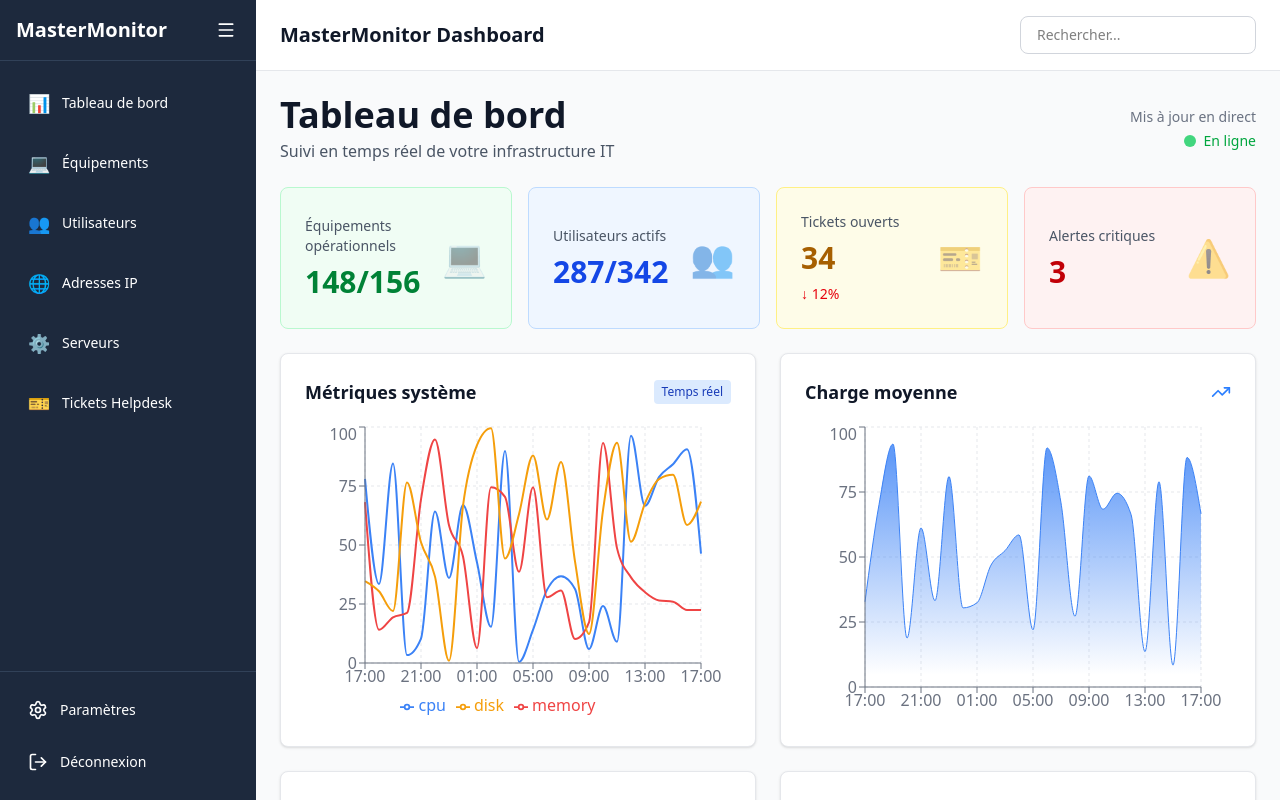
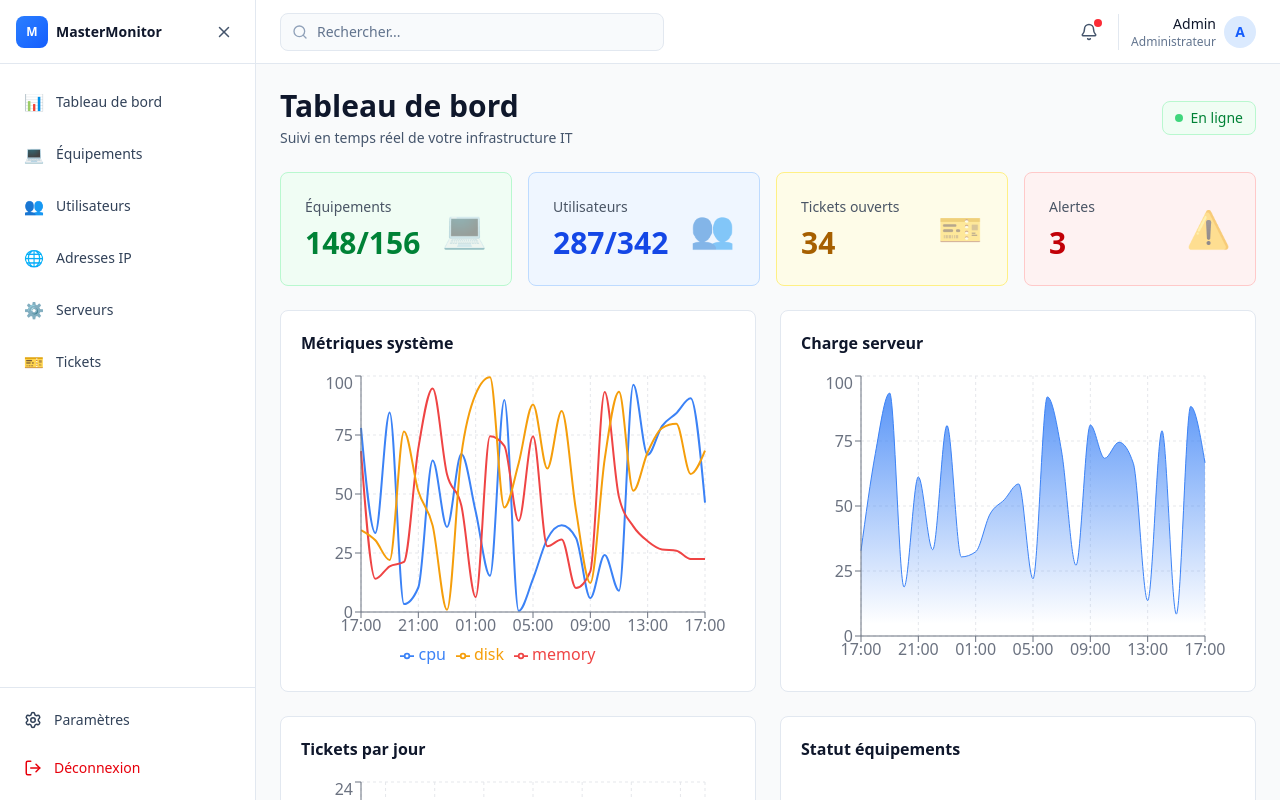
Before and after one commit to Halid13/MasterMonitor, a Next.js app: page / in a window 1280 px wide. Built offline with nearby package versions, Linux system fonts and the light colour scheme.

Commit message:
change the interface

```diff
--- a/src/app/page.tsx
+++ b/src/app/page.tsx
@@ -13,7 +13,6 @@ import {
 } from '@/components/ChartComponents';
 import { useDashboardStore } from '@/store/dashboard';
 import { DashboardStats } from '@/types';
-import { TrendingUp, AlertCircle, Zap } from 'lucide-react';
 
 // Générer des données de temps réel
 const generateTimeSeriesData = (hours: number = 24) => {
@@ -98,32 +97,29 @@ export default function Dashboard() {
   return (
     <MainLayout>
       <div className="space-y-6">
-        {/* Titre */}
+        {/* Header */}
         <div className="flex items-center justify-between">
           <div>
-            <h1 className="text-4xl font-bold text-gray-900">Tableau de bord</h1>
-            <p className="text-gray-600 mt-1">Suivi en temps réel de votre infrastructure IT</p>
+            <h1 className="text-3xl font-bold text-slate-900">Tableau de bord</h1>
+            <p className="text-slate-600 text-sm mt-1">Suivi en temps réel de votre infrastructure IT</p>
           </div>
-          <div className="text-right">
-            <p className="text-sm text-gray-500">Mis à jour en direct</p>
-            <div className="flex items-center justify-end gap-2 mt-1">
-              <div className="w-3 h-3 bg-green-500 rounded-full animate-pulse"></div>
-              <span className="text-sm font-medium text-green-600">En ligne</span>
-            </div>
+          <div className="flex items-center gap-2 px-3 py-1.5 bg-green-50 border border-green-200 rounded-lg">
+            <div className="w-2 h-2 bg-green-500 rounded-full animate-pulse"></div>
+            <span className="text-sm font-medium text-green-700">En ligne</span>
           </div>
         </div>
 
-        {/* KPIs en haut */}
+        {/* KPIs */}
         {stats && (
-          <div className="grid grid-cols-1 md:grid-cols-2 lg:grid-cols-4 gap-4">
+          <div className="grid grid-cols-1 sm:grid-cols-2 lg:grid-cols-4 gap-4">
             <StatCard
-              title="Équipements opérationnels"
+              title="Équipements"
               value={`${stats.operationalEquipment}/${stats.totalEquipment}`}
               icon="💻"
               color="green"
             />
             <StatCard
-              title="Utilisateurs actifs"
+              title="Utilisateurs"
               value={`${stats.activeUsers}/${stats.totalUsers}`}
               icon="👥"
               color="blue"
@@ -132,11 +128,10 @@ export default function Dashboard() {
               title="Tickets ouverts"
               value={stats.openTickets}
               icon="🎫"
-              trend={-12}
               color="yellow"
             />
             <StatCard
-              title="Alertes critiques"
+              title="Alertes"
               value={stats.criticalTickets}
               icon="⚠️"
               color={stats.criticalTickets > 0 ? 'red' : 'green'}
@@ -144,161 +139,132 @@ export default function Dashboard() {
           </div>
         )}
 
-        {/* Graphiques principaux */}
+        {/* Charts Grid */}
         <div className="grid grid-cols-1 lg:grid-cols-2 gap-6">
-          {/* CPU, Mémoire, Disque */}
-          <div className="bg-white rounded-lg border border-gray-200 p-6 shadow-sm">
-            <div className="flex items-center justify-between mb-4">
-              <h2 className="text-lg font-bold text-gray-900">Métriques système</h2>
-              <span className="text-xs bg-blue-100 text-blue-800 px-2 py-1 rounded">Temps réel</span>
-            </div>
+          <div className="bg-white rounded-lg border border-slate-200 p-5">
+            <h2 className="text-base font-bold text-slate-900 mb-4">Métriques système</h2>
             <MetricsLineChart data={timeSeriesData} />
           </div>
 
-          {/* Charge serveur */}
-          <div className="bg-white rounded-lg border border-gray-200 p-6 shadow-sm">
-            <div className="flex items-center justify-between mb-4">
-              <h2 className="text-lg font-bold text-gray-900">Charge moyenne</h2>
-              <TrendingUp className="w-5 h-5 text-blue-500" />
-            </div>
+          <div className="bg-white rounded-lg border border-slate-200 p-5">
+            <h2 className="text-base font-bold text-slate-900 mb-4">Charge serveur</h2>
             <ServerLoadChart data={timeSeriesData} />
           </div>
         </div>
 
-        {/* Graphiques secondaires */}
+        {/* Secondary Charts */}
         <div className="grid grid-cols-1 lg:grid-cols-2 gap-6">
-          {/* Tickets par jour */}
-          <div className="bg-white rounded-lg border border-gray-200 p-6 shadow-sm">
-            <h2 className="text-lg font-bold text-gray-900 mb-4">Tickets par jour</h2>
+          <div className="bg-white rounded-lg border border-slate-200 p-5">
+            <h2 className="text-base font-bold text-slate-900 mb-4">Tickets par jour</h2>
             <TicketsBarChart data={ticketsData} />
           </div>
 
-          {/* Statut équipements */}
-          <div className="bg-white rounded-lg border border-gray-200 p-6 shadow-sm">
-            <h2 className="text-lg font-bold text-gray-900 mb-4">Statut des équipements</h2>
+          <div className="bg-white rounded-lg border border-slate-200 p-5">
+            <h2 className="text-base font-bold text-slate-900 mb-4">Statut équipements</h2>
             <StatusPieChart data={equipmentStatus} />
           </div>
         </div>
 
-        {/* Trafic réseau */}
-        <div className="bg-white rounded-lg border border-gray-200 p-6 shadow-sm">
-          <div className="flex items-center justify-between mb-4">
-            <h2 className="text-lg font-bold text-gray-900">Trafic réseau</h2>
-            <span className="text-xs bg-green-100 text-green-800 px-2 py-1 rounded">Entrée/Sortie</span>
-          </div>
+        {/* Network Traffic */}
+        <div className="bg-white rounded-lg border border-slate-200 p-5">
+          <h2 className="text-base font-bold text-slate-900 mb-4">Trafic réseau</h2>
           <NetworkTrafficChart data={timeSeriesData} />
         </div>
 
-        {/* Grille d'informations */}
-        <div className="grid grid-cols-1 md:grid-cols-3 gap-6">
-          {/* Santé des serveurs */}
-          <div className="bg-white rounded-lg border border-gray-200 p-6">
-            <div className="flex items-center justify-between mb-4">
-              <h3 className="font-bold text-gray-900">Santé des serveurs</h3>
-              <Zap className="w-5 h-5 text-yellow-500" />
-            </div>
+        {/* Info Cards */}
+        <div className="grid grid-cols-1 sm:grid-cols-2 lg:grid-cols-3 gap-6">
+          <div className="bg-white rounded-lg border border-slate-200 p-5">
+            <h3 className="font-bold text-slate-900 text-sm mb-4">Santé serveurs</h3>
             {stats && (
-              <>
-                <div className="mb-2">
-                  <div className="flex justify-between items-center mb-1">
-                    <span className="text-sm text-gray-600">Score global</span>
+              <div>
+                <div className="flex justify-between items-center mb-2">
+                  <span className="text-xs text-slate-600">Score global</span>
                   <span className="font-bold text-2xl text-blue-600">{stats.serverHealthScore}%</span>
                 </div>
-                  <div className="w-full h-3 bg-gray-200 rounded-full overflow-hidden">
+                <div className="w-full h-2 bg-slate-100 rounded-full overflow-hidden">
                   <div
-                      className="h-full bg-gradient-to-r from-green-400 to-green-600 transition-all duration-500"
+                    className="h-full bg-gradient-to-r from-green-400 to-green-500"
                     style={{ width: `${stats.serverHealthScore}%` }}
                   />
                 </div>
               </div>
-              </>
             )}
           </div>
 
-          {/* Utilisation des IPs */}
-          <div className="bg-white rounded-lg border border-gray-200 p-6">
-            <div className="flex items-center justify-between mb-4">
-              <h3 className="font-bold text-gray-900">Allocation IPs</h3>
-              <span className="text-2xl">🌐</span>
-            </div>
+          <div className="bg-white rounded-lg border border-slate-200 p-5">
+            <h3 className="font-bold text-slate-900 text-sm mb-4">Allocation IPs</h3>
             {stats && (
-              <>
-                <div className="mb-2">
-                  <div className="flex justify-between items-center mb-1">
-                    <span className="text-sm text-gray-600">Utilisation</span>
+              <div>
+                <div className="flex justify-between items-center mb-2">
+                  <span className="text-xs text-slate-600">Utilisation</span>
                   <span className="font-bold text-2xl text-purple-600">{stats.ipUtilization}%</span>
                 </div>
-                  <div className="w-full h-3 bg-gray-200 rounded-full overflow-hidden">
+                <div className="w-full h-2 bg-slate-100 rounded-full overflow-hidden">
                   <div
-                      className="h-full bg-gradient-to-r from-purple-400 to-purple-600 transition-all duration-500"
+                    className="h-full bg-gradient-to-r from-purple-400 to-purple-500"
                     style={{ width: `${stats.ipUtilization}%` }}
                   />
                 </div>
               </div>
-              </>
             )}
           </div>
 
-          {/* Alertes actives */}
-          <div className="bg-white rounded-lg border border-gray-200 p-6">
-            <div className="flex items-center justify-between mb-4">
-              <h3 className="font-bold text-gray-900">Alertes</h3>
-              <AlertCircle className="w-5 h-5 text-red-500" />
+          <div className="bg-white rounded-lg border border-slate-200 p-5">
+            <h3 className="font-bold text-slate-900 text-sm mb-4">Alertes</h3>
+            {stats && (
+              <div>
+                <p className="text-3xl font-bold text-red-600 mb-1">{stats.activeAlerts}</p>
+                <p className="text-xs text-slate-600">Alertes actives</p>
               </div>
-            {stats && (
-              <>
-                <p className="text-4xl font-bold text-red-600 mb-2">{stats.activeAlerts}</p>
-                <p className="text-sm text-gray-600">Alertes actives nécessitant attention</p>
-              </>
             )}
           </div>
         </div>
 
-        {/* Serveurs et alertes en bas */}
+        {/* Bottom Grids */}
         <div className="grid grid-cols-1 lg:grid-cols-2 gap-6">
-          {/* Statut serveurs */}
-          <div className="bg-white rounded-lg border border-gray-200 p-6">
-            <h3 className="font-bold text-gray-900 mb-4">État des serveurs</h3>
-            <div className="space-y-3">
-              {servers.map((server) => (
-                <div key={server.id} className="flex items-center justify-between p-3 bg-gray-50 rounded">
-                  <div className="flex-1">
-                    <p className="font-medium text-gray-900">{server.name}</p>
-                    <p className="text-xs text-gray-500">{server.ipAddress}</p>
+          {/* Servers */}
+          <div className="bg-white rounded-lg border border-slate-200 p-5">
+            <h3 className="font-bold text-slate-900 text-sm mb-4">État des serveurs</h3>
+            <div className="space-y-2">
+              {servers.slice(0, 3).map((server) => (
+                <div key={server.id} className="flex items-center justify-between p-3 bg-slate-50 rounded">
+                  <div className="flex-1 min-w-0">
+                    <p className="font-medium text-slate-900 text-sm">{server.name}</p>
+                    <p className="text-xs text-slate-500">{server.ipAddress}</p>
                   </div>
-                  <div className="flex items-center gap-2">
-                    <div className="w-24 h-2 bg-gray-200 rounded-full overflow-hidden">
+                  <div className="flex items-center gap-2 flex-shrink-0">
+                    <div className="w-16 h-2 bg-slate-200 rounded-full overflow-hidden">
                       <div
-                        className="h-full bg-gradient-to-r from-green-400 to-green-600"
+                        className="h-full bg-green-500"
                         style={{ width: `${server.healthScore}%` }}
                       />
                     </div>
-                    <span className="text-sm font-bold text-gray-900 w-8">{server.healthScore}%</span>
+                    <span className="text-xs font-bold text-slate-700 w-6">{server.healthScore}%</span>
                   </div>
                 </div>
               ))}
             </div>
           </div>
 
-          {/* Alertes récentes */}
-          <div className="bg-white rounded-lg border border-gray-200 p-6">
-            <h3 className="font-bold text-gray-900 mb-4">Alertes récentes</h3>
-            <div className="space-y-3">
-              {alerts.slice(0, 4).map((alert) => (
+          {/* Alerts */}
+          <div className="bg-white rounded-lg border border-slate-200 p-5">
+            <h3 className="font-bold text-slate-900 text-sm mb-4">Alertes récentes</h3>
+            <div className="space-y-2">
+              {alerts.slice(0, 3).map((alert) => (
                 <div
                   key={alert.id}
-                  className={`p-3 rounded border-l-4 ${
+                  className={`p-3 rounded text-xs border-l-2 ${
                     alert.type === 'critical'
-                      ? 'bg-red-50 border-red-500'
+                      ? 'bg-red-50 border-l-red-500'
                       : alert.type === 'error'
-                      ? 'bg-red-50 border-red-500'
+                      ? 'bg-orange-50 border-l-orange-500'
                       : alert.type === 'warning'
-                      ? 'bg-yellow-50 border-yellow-500'
-                      : 'bg-blue-50 border-blue-500'
+                      ? 'bg-yellow-50 border-l-yellow-500'
+                      : 'bg-blue-50 border-l-blue-500'
                   }`}
                 >
-                  <p className="font-medium text-gray-900 text-sm">{alert.title}</p>
-                  <p className="text-xs text-gray-600">{alert.message}</p>
+                  <p className="font-medium text-slate-900">{alert.title}</p>
+                  <p className="text-slate-600 mt-0.5">{alert.message}</p>
                 </div>
               ))}
             </div>
--- a/src/components/MainLayout.tsx
+++ b/src/components/MainLayout.tsx
@@ -1,7 +1,7 @@
 'use client';
 
 import { ReactNode, useState } from 'react';
-import { Menu, LogOut, Settings } from 'lucide-react';
+import { Menu, X, Bell, LogOut, Settings, User, Search } from 'lucide-react';
 
 interface LayoutProps {
   children: ReactNode;
@@ -16,74 +16,96 @@ export const MainLayout = ({ children }: LayoutProps) => {
     { href: '/users', label: 'Utilisateurs', icon: '👥' },
     { href: '/ip-addresses', label: 'Adresses IP', icon: '🌐' },
     { href: '/servers', label: 'Serveurs', icon: '⚙️' },
-    { href: '/tickets', label: 'Tickets Helpdesk', icon: '🎫' },
+    { href: '/tickets', label: 'Tickets', icon: '🎫' },
   ];
 
   return (
-    <div className="flex h-screen bg-gray-900">
+    <div className="flex h-screen bg-white text-slate-900 overflow-hidden">
       {/* Sidebar */}
-      <div
-        className={`${
-          sidebarOpen ? 'w-64' : 'w-20'
-        } bg-slate-800 text-white transition-all duration-300 flex flex-col`}
-      >
+      <aside className={`${sidebarOpen ? 'w-64' : 'w-20'} bg-white border-r border-slate-200 flex flex-col transition-all duration-300 ease-out`}>
         {/* Logo */}
-        <div className="p-4 border-b border-slate-700 flex items-center justify-between">
-          {sidebarOpen && <h1 className="font-bold text-xl">MasterMonitor</h1>}
+        <div className="h-16 flex items-center justify-between px-4 border-b border-slate-200">
+          {sidebarOpen && (
+            <div className="flex items-center gap-2">
+              <div className="h-8 w-8 rounded-lg bg-gradient-to-br from-blue-500 to-blue-600 flex items-center justify-center font-bold text-white text-xs">
+                M
+              </div>
+              <span className="text-sm font-bold text-slate-900">MasterMonitor</span>
+            </div>
+          )}
           <button
             onClick={() => setSidebarOpen(!sidebarOpen)}
-            className="p-1 hover:bg-slate-700 rounded"
+            className="p-1.5 rounded-lg text-slate-600 hover:bg-slate-100 transition-colors"
           >
-            <Menu size={20} />
+            {sidebarOpen ? <X size={18} /> : <Menu size={18} />}
           </button>
         </div>
 
         {/* Navigation */}
-        <nav className="flex-1 p-4 space-y-2">
+        <nav className="flex-1 px-3 py-4 space-y-2 overflow-y-auto">
           {menuItems.map((item) => (
             <a
               key={item.href}
               href={item.href}
-              className="flex items-center gap-3 p-3 rounded hover:bg-slate-700 transition-colors"
+              className="flex items-center gap-3 px-3 py-2.5 rounded-lg text-sm font-medium text-slate-700 hover:bg-blue-50 hover:text-blue-600 transition-colors"
             >
-              <span className="text-lg">{item.icon}</span>
-              {sidebarOpen && <span className="text-sm">{item.label}</span>}
+              <span className="text-base flex-shrink-0">{item.icon}</span>
+              {sidebarOpen && <span className="truncate">{item.label}</span>}
             </a>
           ))}
         </nav>
 
-        {/* Footer */}
-        <div className="p-4 border-t border-slate-700 space-y-2">
-          <button className="flex items-center gap-3 w-full p-3 rounded hover:bg-slate-700 transition-colors">
-            <Settings size={20} />
-            {sidebarOpen && <span className="text-sm">Paramètres</span>}
+        {/* Sidebar Footer */}
+        <div className="px-3 py-3 border-t border-slate-200 space-y-2">
+          <button className="w-full flex items-center gap-3 px-3 py-2.5 rounded-lg text-sm font-medium text-slate-700 hover:bg-slate-100 transition-colors">
+            <Settings size={18} className="flex-shrink-0" />
+            {sidebarOpen && <span>Paramètres</span>}
           </button>
-          <button className="flex items-center gap-3 w-full p-3 rounded hover:bg-red-600 transition-colors">
-            <LogOut size={20} />
-            {sidebarOpen && <span className="text-sm">Déconnexion</span>}
+          <button className="w-full flex items-center gap-3 px-3 py-2.5 rounded-lg text-sm font-medium text-red-600 hover:bg-red-50 transition-colors">
+            <LogOut size={18} className="flex-shrink-0" />
+            {sidebarOpen && <span>Déconnexion</span>}
           </button>
         </div>
-      </div>
+      </aside>
 
       {/* Main Content */}
       <div className="flex-1 flex flex-col overflow-hidden">
-        {/* Top Bar */}
-        <header className="bg-white border-b border-gray-200 px-6 py-4 shadow-sm">
-          <div className="flex items-center justify-between">
-            <h2 className="text-xl font-bold text-gray-900">MasterMonitor Dashboard</h2>
-            <div className="flex items-center gap-4">
-              <div className="relative">
-                <input
-                  type="text"
-                  placeholder="Rechercher..."
-                  className="px-4 py-2 border border-gray-300 rounded-lg text-sm focus:outline-none focus:ring-2 focus:ring-blue-500"
-                />
+        {/* Header */}
+        <header className="h-16 bg-white border-b border-slate-200 px-6 flex items-center justify-between gap-4">
+          {/* Search Bar */}
+          <div className="flex-1 max-w-sm">
+            <div className="relative">
+              <Search size={16} className="absolute left-3 top-1/2 -translate-y-1/2 text-slate-400" />
+              <input
+                type="text"
+                placeholder="Rechercher..."
+                className="w-full pl-9 pr-4 py-2 bg-slate-50 border border-slate-200 rounded-lg text-sm text-slate-900 placeholder:text-slate-500 focus:outline-none focus:ring-2 focus:ring-blue-500 focus:border-transparent"
+              />
+            </div>
+          </div>
+
+          {/* Right Actions */}
+          <div className="flex items-center gap-3">
+            {/* Notifications */}
+            <button className="relative p-2 text-slate-600 hover:text-slate-900 hover:bg-slate-100 rounded-lg transition-colors">
+              <Bell size={18} />
+              <span className="absolute top-1 right-1 h-2 w-2 rounded-full bg-red-500" />
+            </button>
+
+            {/* Profile */}
+            <div className="flex items-center gap-2 pl-3 border-l border-slate-200">
+              <div className="text-right">
+                <p className="text-sm font-medium text-slate-900">Admin</p>
+                <p className="text-xs text-slate-500">Administrateur</p>
+              </div>
+              <div className="h-8 w-8 rounded-full bg-blue-100 flex items-center justify-center text-blue-600 font-semibold text-sm">
+                A
               </div>
             </div>
           </div>
         </header>
 
-        {/* Content */}
+        {/* Page Content */}
         <main className="flex-1 overflow-auto bg-gray-50 p-6">
           {children}
         </main>
```
Lines whose indentation alone changed are shown as unchanged.
